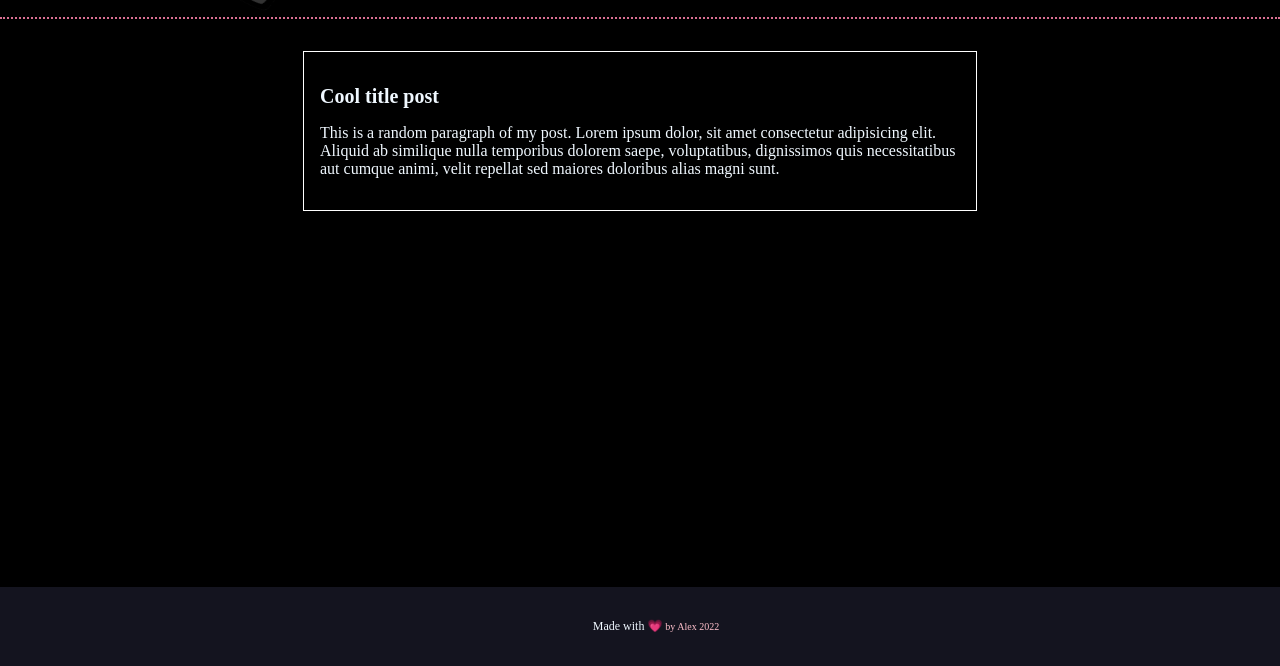
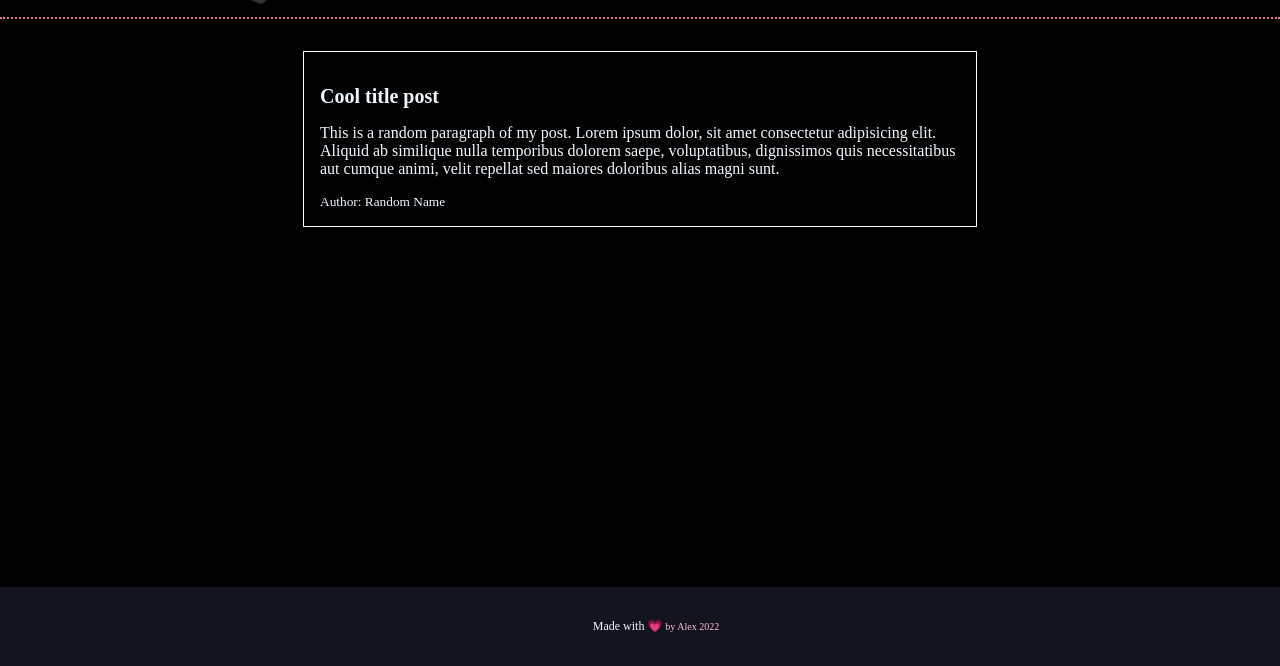
Before and after one commit to meuxdev/hyper-blog, a plain HTML site: page static-html/blogpost.html in a window 1280 px wide. Shown: the part 134-800 px from the top of the page. Drawn offline with Linux system fonts and the light colour scheme.

Commit message:
Adding the author to the post.

```diff
--- a/static-html/blogpost.html
+++ b/static-html/blogpost.html
@@ -14,14 +14,17 @@
         <img src="../static-img/dragon.png" alt="dragon-capsule" width="100px"/>
     </header>
 
-    <div id="container">
+    <section id="container">
         <div id="post">
             <h2>Cool title post</h2>
             <p>This is a random paragraph of my post. Lorem ipsum dolor, sit amet consectetur adipisicing elit. Aliquid
                 ab similique nulla temporibus dolorem saepe, voluptatibus, dignissimos quis necessitatibus aut cumque
                 animi, velit repellat sed maiores doloribus alias magni sunt.</p>
+            <small>
+                Author: Random Name
+            </small>
         </div>
-    </div>
+    </section>
 
     <footer>
         <h4>Made with 💗
```
